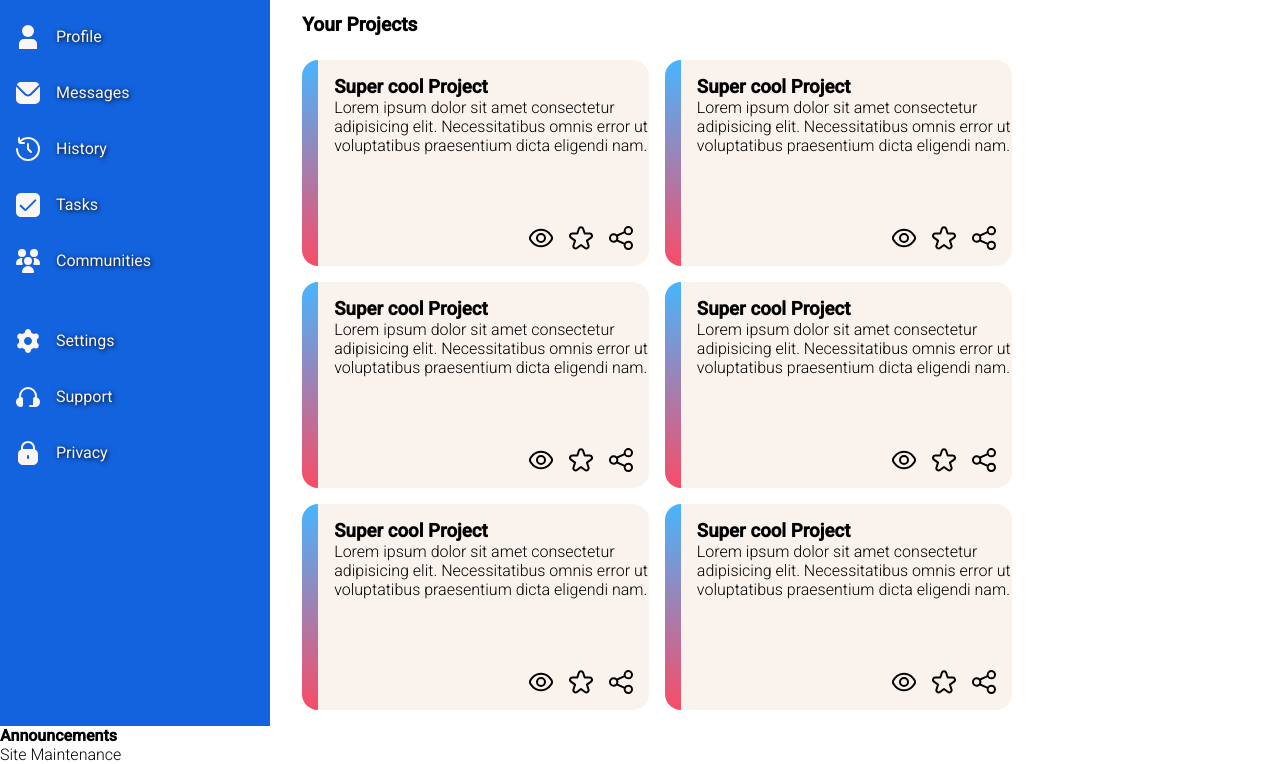
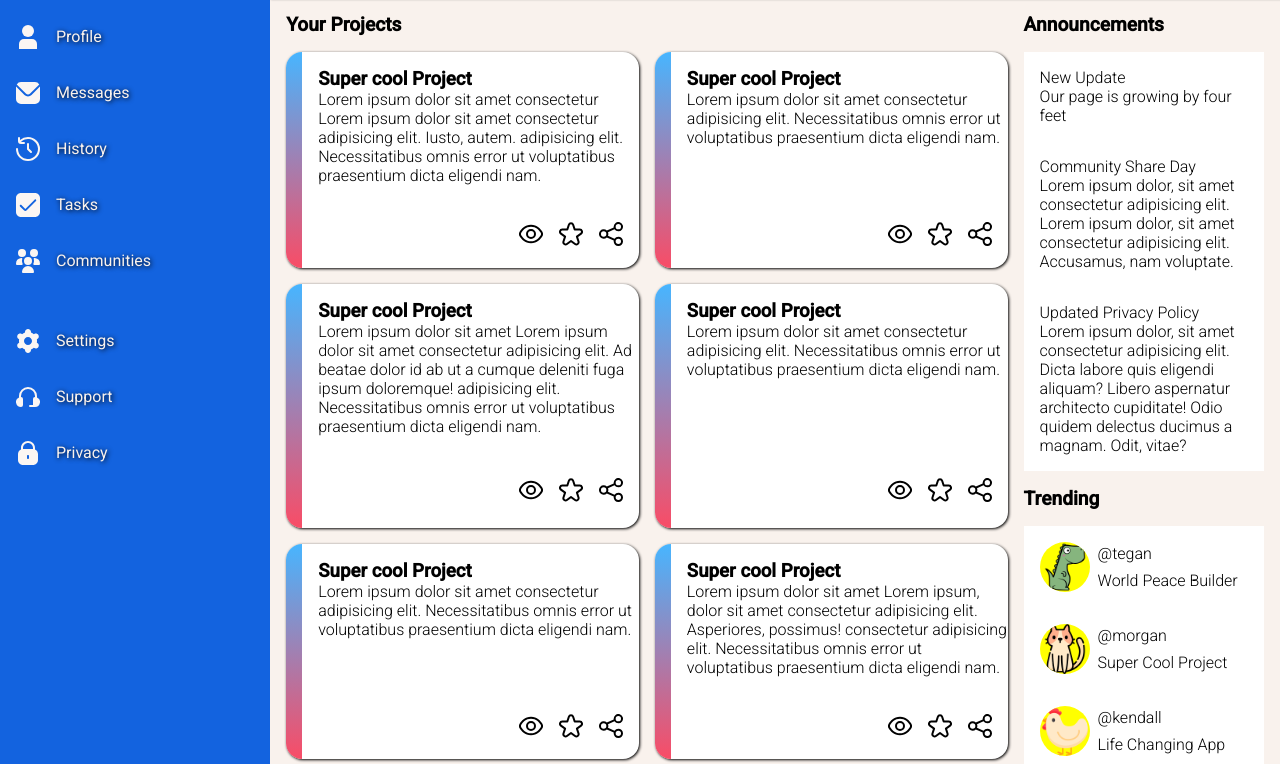
Before and after one commit to Simplypurr/admin_dashboard, a plain HTML site: page index.html in a window 1280 px wide. Shown: the part 175-939 px from the top of the page. Drawn offline with Linux system fonts and the light colour scheme.

Commit message:
Make full layout

```diff
--- a/css/styles.css
+++ b/css/styles.css
@@ -34,12 +34,14 @@ body {
 
 /* header */
 .header-container {
+    position: relative;
     display: grid;
     grid-template-columns: 2fr 1fr;
     grid-column: 2/4;
     gap: 15px;
     padding: 1rem 2rem;
     font-weight: 600;
+    box-shadow: 2px 2px 2px 1px rgba(0, 0, 0, 0.2);
 }
 
 .search-container {
@@ -73,7 +75,8 @@ body {
     border-radius: 50%;
 }
 
-.user-img.small {
+.user-img.small,
+.avatar.small {
     width: 50px;
     height: 50px;
 }
@@ -186,19 +189,22 @@ body {
     grid-column: 2/4;
     display: grid;
     grid-template-columns: 3fr 1fr;
-    padding: 1rem 2rem;
+    gap: 1rem;
+    padding: 1rem;
+    background-color: #F9F2ED;
 }
 
-.projects h4 {
-    grid-column: 1 / -1;
-    margin-bottom: 0.5rem;
+/* left side */
+.projects-card h4,
+.announ h4,
+.trendings h4 {
+    padding-bottom: 1rem;
     font-size: 1.2rem;
 }
 
 .projects {
-    /* grid-column: 1/3; */
     display: grid;
-    grid-template-rows: auto, 1fr, 1fr;
+    grid-template-rows: 1fr, 1fr, auto;
     grid-template-columns: repeat(auto-fit, minmax(300px, 1fr));
     gap: 1rem;
 }
@@ -206,9 +212,10 @@ body {
 .card {
     display: grid;
     gap: 1rem;
-    grid-template: 1fr 1fr / 1rem 1fr;
+    grid-template: 1fr 0.5fr / 1rem 1fr;
     border-radius: 1rem;
-    background-color: #F9F2ED;
+    box-shadow: 1px 1px 3px #000;
+    background-color: #Fff;
     transition: all .2s ease-in-out;
 
 }
@@ -226,15 +233,17 @@ body {
 }
 
 .description {
+    justify-self: start;
+    align-self: start;
     padding-top: 1rem;
-    align-self: center;
+
 }
 
 .card-buttons {
     display: flex;
     gap: 1rem;
     padding: 1rem;
-    align-items: flex-end;
+    align-items: center;
     justify-content: flex-end;
 }
 
@@ -244,16 +253,21 @@ body {
     filter: drop-shadow(-1px 1px 5px #F94C66);
 }
 
-.content-container .announcements {
-    grid-column: 2/3;
+.announcements-and-trendings {
+    /* grid-column: 2/3; */
     display: grid;
     grid-template-rows: 1fr 1fr;
     gap: 1rem;
 
 }
+
+
 .anoun-cards {
     display: flex;
     flex-direction: column;
+    justify-content: space-around;
+    background-color: #fff;
+    padding: 1rem;
 }
 
 .trending-cards {
@@ -261,6 +275,7 @@ body {
     grid-template: 1fr 1fr / auto 1fr;
     gap: 0.5rem;
     padding: 1rem;
+    background-color: #fff;
 }
 
 .trending-cards img {
--- a/index.html
+++ b/index.html
@@ -108,13 +108,38 @@
         <!-- main content -->
 
         <main class="content-container">
+            <div class="projects-card">
+                <h4>Your Projects</h4>
                 <div class="projects">
-               <h4>Your Projects</h4>
+                    <div class="card">
+                        <div class="color-side"></div>
+                        <div class="description">
+                            <h3>Super cool Project</h3>
+                            <p>Lorem ipsum dolor sit amet consectetur Lorem ipsum dolor sit amet consectetur adipisicing elit. Iusto, autem. adipisicing elit. Necessitatibus omnis error ut voluptatibus praesentium dicta eligendi nam.</p>
+                        </div>
+                        <div class="card-buttons">
+                            <input type="image" src="./images/buttons/show.svg" class="icon-btn">
+                            <input type="image" src="./images/buttons/favourites.svg" class="icon-btn">
+                            <input type="image" src="./images/buttons/share.svg" class="icon-btn">
+                        </div>
+                    </div>
                     <div class="card">
                         <div class="color-side"></div>
                         <div class="description">
                             <h3>Super cool Project</h3>
                             <p>Lorem ipsum dolor sit amet consectetur adipisicing elit. Necessitatibus omnis error ut voluptatibus praesentium dicta eligendi nam.</p>
+                        </div>
+                        <div class="card-buttons">
+                            <input type="image" src="./images/buttons/show.svg" class="icon-btn">
+                            <input type="image" src="./images/buttons/favourites.svg" class="icon-btn">
+                            <input type="image" src="./images/buttons/share.svg" class="icon-btn">
+                        </div>
+                    </div>
+                    <div class="card">
+                        <div class="color-side"></div>
+                        <div class="description">
+                            <h3>Super cool Project</h3>
+                            <p>Lorem ipsum dolor sit amet Lorem ipsum dolor sit amet consectetur adipisicing elit. Ad beatae dolor id ab ut a cumque deleniti fuga ipsum doloremque! adipisicing elit. Necessitatibus omnis error ut voluptatibus praesentium dicta eligendi nam.</p>
                         </div>
                         <div class="card-buttons">
                             <input type="image" src="./images/buttons/show.svg" class="icon-btn">
@@ -150,31 +175,7 @@
                         <div class="color-side"></div>
                         <div class="description">
                             <h3>Super cool Project</h3>
-                        <p>Lorem ipsum dolor sit amet consectetur adipisicing elit. Necessitatibus omnis error ut voluptatibus praesentium dicta eligendi nam.</p>
-                    </div>
-                    <div class="card-buttons">
-                        <input type="image" src="./images/buttons/show.svg" class="icon-btn">
-                        <input type="image" src="./images/buttons/favourites.svg" class="icon-btn">
-                        <input type="image" src="./images/buttons/share.svg" class="icon-btn">
-                    </div>
-                </div>
-                <div class="card">
-                    <div class="color-side"></div>
-                    <div class="description">
-                        <h3>Super cool Project</h3>
-                        <p>Lorem ipsum dolor sit amet consectetur adipisicing elit. Necessitatibus omnis error ut voluptatibus praesentium dicta eligendi nam.</p>
-                    </div>
-                    <div class="card-buttons">
-                        <input type="image" src="./images/buttons/show.svg" class="icon-btn">
-                        <input type="image" src="./images/buttons/favourites.svg" class="icon-btn">
-                        <input type="image" src="./images/buttons/share.svg" class="icon-btn">
-                    </div>
-                </div>
-                <div class="card">
-                    <div class="color-side"></div>
-                    <div class="description">
-                        <h3>Super cool Project</h3>
-                        <p>Lorem ipsum dolor sit amet consectetur adipisicing elit. Necessitatibus omnis error ut voluptatibus praesentium dicta eligendi nam.</p>
+                            <p>Lorem ipsum dolor sit amet Lorem ipsum, dolor sit amet consectetur adipisicing elit. Asperiores, possimus! consectetur adipisicing elit. Necessitatibus omnis error ut voluptatibus praesentium dicta eligendi nam.</p>
                         </div>
                         <div class="card-buttons">
                             <input type="image" src="./images/buttons/show.svg" class="icon-btn">
@@ -187,44 +188,48 @@
 
            <!-- right-side-cards -->
 
-           <div class="announcements">
+           <div class="announcements-and-trendings">
 
+                <div class="announ">
                     <h4>Announcements</h4>
                     <div class="anoun-cards">
-                    <p class="bold">Site Maintenance</p>
-                    <p>Lorem ipsum dolor, sit amet consectetur adipisicing elit. Molestias rerum ipsa obcaecati perferendis, corporis aliquid autem voluptatibus esse veritatis alias.</p>
+                        <p>New Update</p>
+                        <p>Our page is growing by four feet</p>
                     </div>
-                <hr>
+                    <div class="horizontale-line"></div>
                     <div class="anoun-cards">
-                    <p class="bold">Community Share Day</p>
-                    <p>Lorem ipsum dolor, sit amet consectetur adipisicing elit. Molestias rerum ipsa obcaecati perferendis, corporis aliquid autem voluptatibus esse veritatis alias.</p>
+                        <p>Community Share Day</p>
+                        <p>Lorem ipsum dolor, sit amet consectetur adipisicing elit. Lorem ipsum dolor, sit amet consectetur adipisicing elit. Accusamus, nam voluptate.</p>
                     </div>
-                <hr>
+                    <div class="horizontale-line"></div>
                     <div class="anoun-cards">
-                    <p class="bold">Updated Privacy Policy</p>
-                    <p>Lorem ipsum dolor, sit amet consectetur adipisicing elit. Molestias rerum ipsa obcaecati perferendis, corporis aliquid autem voluptatibus esse veritatis alias.</p>
+                        <p>Updated Privacy Policy</p>
+                        <p>Lorem ipsum dolor, sit amet consectetur adipisicing elit. Dicta labore quis eligendi aliquam? Libero aspernatur architecto cupiditate! Odio quidem delectus ducimus a magnam. Odit, vitae?</p>
+                    </div>
                 </div>
 
+                <div class="trendings">
                     <h4>Trending</h4>
                     <div class="trending-cards">
-                    <img class="avatar" src="./images/avatars/dinosaur.png" alt="avatar">
+                        <img class="avatar small" src="./images/avatars/dinosaur.png" alt="avatar">
                         <p class="user-tag">@tegan</p>
                         <p>World Peace Builder</p>
                     </div>
                     <div class="trending-cards">
-                    <img class="avatar" src="./images/avatars/cat.png" alt="avatar">
+                        <img class="avatar small" src="./images/avatars/cat.png" alt="avatar">
                         <p class="user-tag">@morgan</p>
                         <p>Super Cool Project</p>
                     </div>
                     <div class="trending-cards">
-                    <img class="avatar" src="./images/avatars/hen.png" alt="avatar">
+                        <img class="avatar small" src="./images/avatars/hen.png" alt="avatar">
                         <p class="user-tag">@kendall</p>
                         <p>Life Changing App</p>
                     </div>
                     <div class="trending-cards">
-                    <img class="avatar" src="./images/avatars/whale.png" alt="avatar">
+                        <img class="avatar small" src="./images/avatars/whale.png" alt="avatar">
                         <p class="user-tag">@alex</p>
                         <p>No Traffic Maker</p>
+                    </div>
                 </div>
            </div>
         </main>
```
Lines whose indentation alone changed are shown as unchanged.
